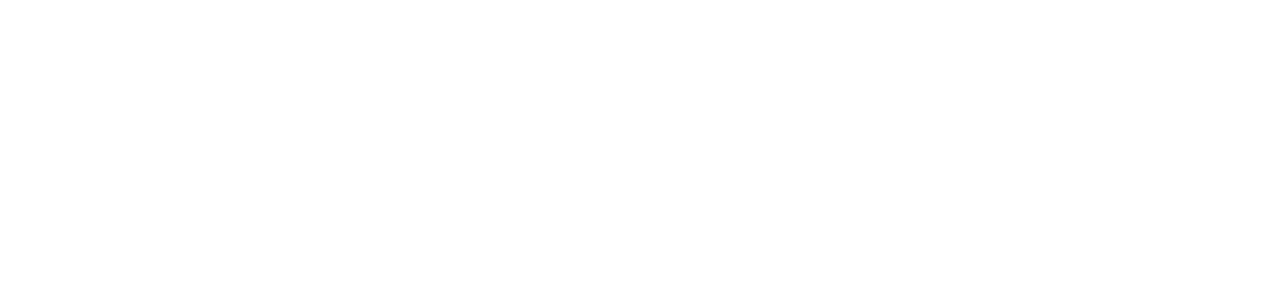
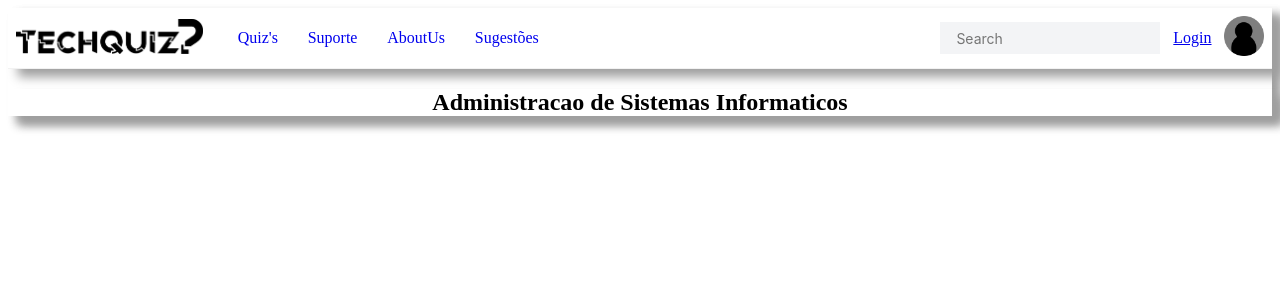
Before and after one commit to henriqueolivgp/Techquiz, a React (Create React App) app in the folder techquiz/: page /administracao-de-sistemas-informaticos in a window 1280 px wide. Shown: the top 300 px of the page. Built offline with nearby package versions, Linux system fonts and the light colour scheme.

Commit message:
create ADSI, RDC, Programacao pages

```diff
--- /dev/null
+++ b/techquiz/src/ADSI/ADSI.js
@@ -0,0 +1,9 @@
+const ADSI = () => {
+    return (
+        <div className="content">
+            <h2>Administracao de Sistemas Informaticos</h2>
+        </div>
+     );
+}
+
+export default ADSI;
--- a/techquiz/src/App.js
+++ b/techquiz/src/App.js
@@ -10,6 +10,10 @@ import NavBar from './NavBar/Navbar';
 import AboutUs from './AboutUS/AboutUs'
 import Profile from './Profile/Profile';
 import Conceitos from './Conceitosbasicos/Conceitosbas'
+import RDC from './RDC/RDC';
+import Programacao from './Programacao/Programacao'
+import './App.css'
+import ADSI from './ADSI/ADSI';
 
 function App() {
   return (
@@ -51,9 +55,21 @@ function App() {
             <NavBar />
             <Profile />
           </Route>
-          <Route path="/conceitosbas">
+          <Route path="/conceitos-basicos">
            <NavBar />
            <Conceitos />
+          </Route>
+          <Route path="/redes-de-computadores">
+            <NavBar/>
+            <RDC/>
+          </Route>
+          <Route path="/administracao-de-sistemas-informaticos">
+            <NavBar/>
+            <ADSI />
+          </Route>
+          <Route path="/programacao">
+            <NavBar/>
+            <Programacao/>
           </Route>
         </Switch>
       </div>
--- a/techquiz/src/Home/HomePage.js
+++ b/techquiz/src/Home/HomePage.js
@@ -25,22 +25,22 @@ const HomePage = () => {
             <div class="grid-container">
 
             <div class="grid-child">
-                <Link to="/conceitosbas"><img className='cb' alt='conceitos basicos ' src={cb}/></Link>
+                <Link to="/conceitos-basicos"><img className='cb' alt='conceitos basicos ' src={cb}/></Link>
                 <p className='titulo'>Conceitos Básicos</p>
             </div>
 
             <div class="grid-child">
-                <img className='rc' alt='redes de computadores' src={rc} />
+                <Link to="/redes-de-computadores"><img className='rc' alt='redes de computadores' src={rc} /></Link>
                 <p className='titulo'>Redes de Computadoress</p>
             </div>
 
             <div class="grid-child">
-                <img className='asi' alt='administracao de sistemas informaticos' src={asi}/>
+                <Link to="/administracao-de-sistemas-informaticos"><img className='asi' alt='administracao de sistemas informaticos' src={asi}/></Link>
                 <p className='titulo'>Administracao Sistemas<br/>Informaticos</p>
             </div>
 
             <div class="grid-child">
-                <img className='p' alt='programacao' src={p}/>
+                <Link to="/programacao"><img className='p' alt='programacao' src={p}/></Link>
                 <p className='titulo'>Programacao</p>
             </div>
 
--- /dev/null
+++ b/techquiz/src/Programacao/Programacao.js
@@ -0,0 +1,9 @@
+const Programacao = () => {
+    return (
+        <div className="content">
+            <h2>Programacao</h2>
+        </div>
+     );
+}
+
+export default Programacao;
--- /dev/null
+++ b/techquiz/src/RDC/RDC.js
@@ -0,0 +1,9 @@
+const RDC = () => {
+    return (
+        <div className="content">
+            <h2>Redes de Computadores</h2>
+        </div>
+     );
+}
+
+export default RDC;
```
